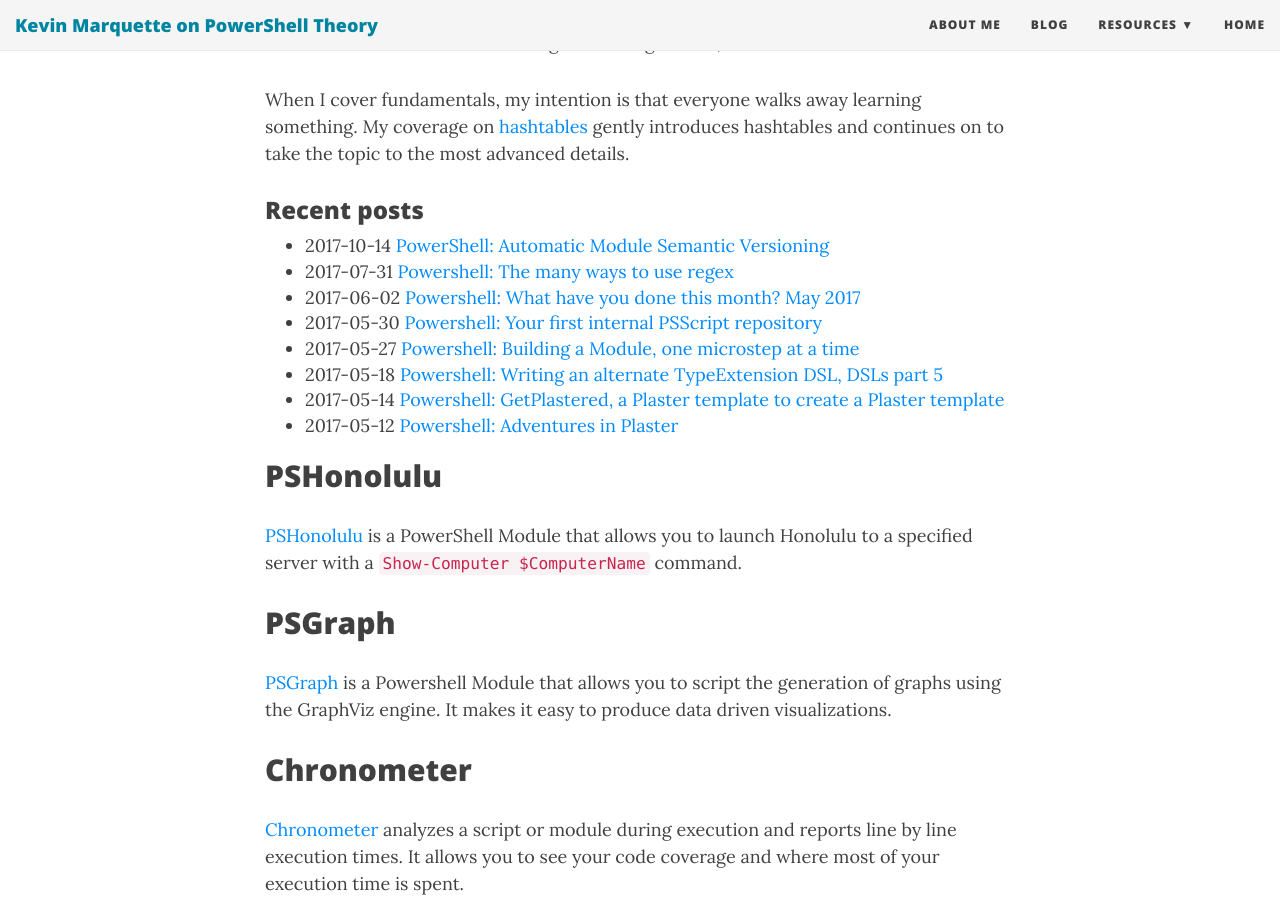
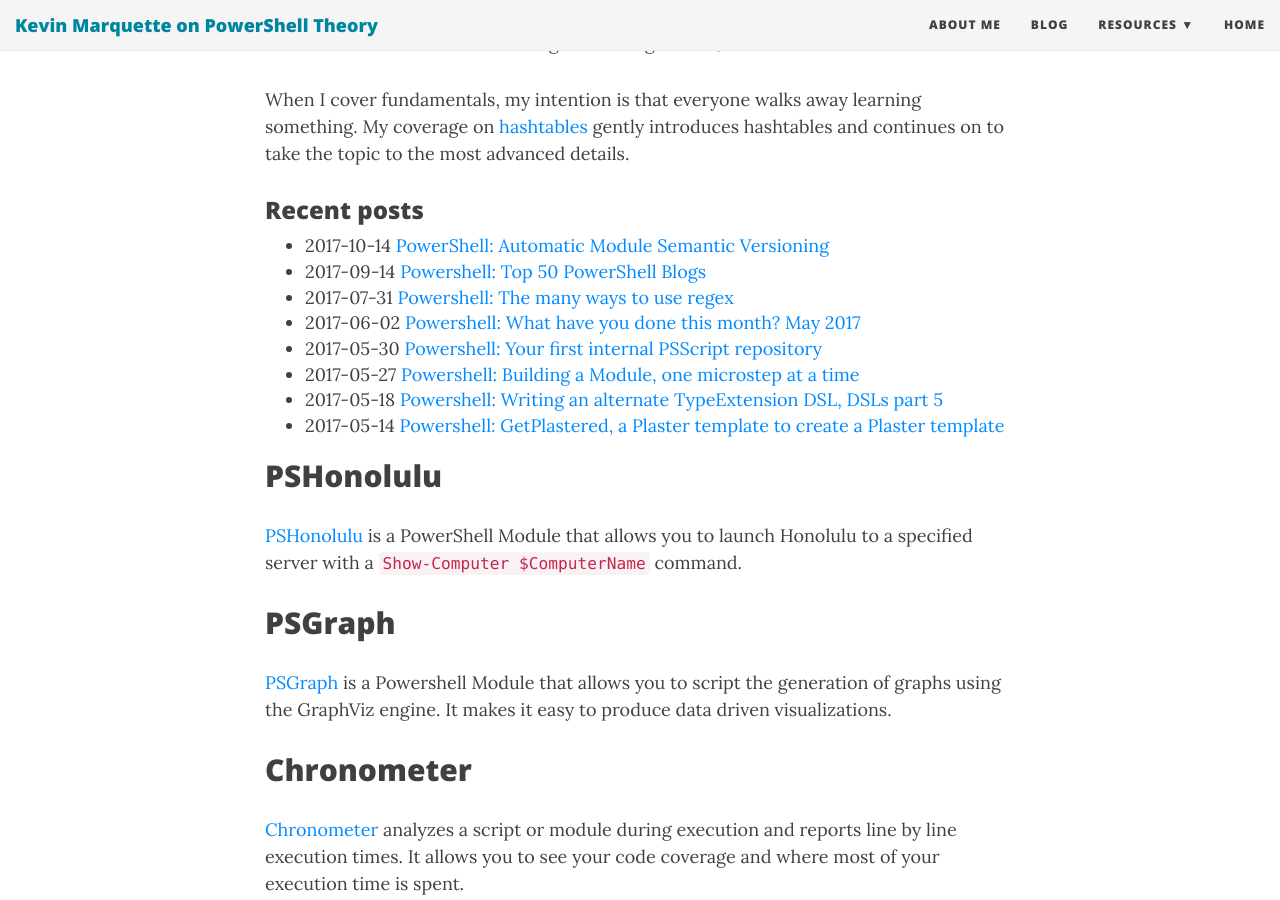
Before and after one commit to KevinMarquette/kevinmarquette.github.io, a Jekyll site: the page built from index.md, in a window 1280 px wide and 900 px high, scrolled down 587 px. Built offline with Jekyll 4.4.1, drawn with Linux system fonts in a browser that asks for light colours; nearby versions of some CDN libraries.

Commit message:
Add Top 50 post

```diff
--- a/_includes/footer.html
+++ b/_includes/footer.html
@@ -12,8 +12,7 @@
               </span>
             </a>
           </li>
-          {% endif %}
-          {% if site.author.github and site.footer-links-active.github %}
+          {% endif %} {% if site.author.github and site.footer-links-active.github %}
           <li>
             <a href="https://github.com/{{ site.author.github }}" title="GitHub">
               <span class="fa-stack fa-lg">
@@ -22,8 +21,7 @@
               </span>
             </a>
           </li>
-          {% endif %}
-		  {% if site.author.twitter and site.footer-links-active.twitter %}
+          {% endif %} {% if site.author.twitter and site.footer-links-active.twitter %}
           <li>
             <a href="https://twitter.com/{{ site.author.twitter }}" title="Twitter">
               <span class="fa-stack fa-lg">
@@ -32,8 +30,7 @@
               </span>
             </a>
           </li>
-          {% endif %}
-		  {% if site.author.email and site.footer-links-active.email %}
+          {% endif %} {% if site.author.email and site.footer-links-active.email %}
           <li>
             <a href="mailto:{{ site.author.email }}" title="Email me">
               <span class="fa-stack fa-lg">
@@ -42,8 +39,7 @@
               </span>
             </a>
           </li>
-          {% endif %}
-		  {% if site.author.linkedin and site.footer-links-active.linkedin %}
+          {% endif %} {% if site.author.linkedin and site.footer-links-active.linkedin %}
           <li>
             <a href="https://linkedin.com/in/{{ site.author.linkedin }}" title="LinkedIn">
               <span class="fa-stack fa-lg">
@@ -52,8 +48,7 @@
               </span>
             </a>
           </li>
-          {% endif %}
-		  {% if site.author.xing and site.footer-links-active.xing %}
+          {% endif %} {% if site.author.xing and site.footer-links-active.xing %}
           <li>
             <a href="https://www.xing.com/profile/{{ site.author.xing }}" title="Xing">
               <span class="fa-stack fa-lg">
@@ -62,8 +57,7 @@
               </span>
             </a>
           </li>
-          {% endif %}
-		  {% if site.author.stackoverflow and site.footer-links-active.stackoverflow %}
+          {% endif %} {% if site.author.stackoverflow and site.footer-links-active.stackoverflow %}
           <li>
             <a href="https://stackoverflow.com/users/{{ site.author.stackoverflow }}" title="StackOverflow">
               <span class="fa-stack fa-lg">
@@ -72,8 +66,7 @@
               </span>
             </a>
           </li>
-          {% endif %}
-      {% if site.author.instagram and site.footer-links-active.instagram %}
+          {% endif %} {% if site.author.instagram and site.footer-links-active.instagram %}
           <li>
             <a href="https://www.instagram.com/{{ site.author.instagram }}" title="Instagram">
               <span class="fa-stack fa-lg">
@@ -82,8 +75,7 @@
               </span>
             </a>
           </li>
-          {% endif %}
-      {% if site.author.youtube and site.footer-links-active.youtube %}
+          {% endif %} {% if site.author.youtube and site.footer-links-active.youtube %}
           <li>
             <a href="https://www.youtube.com/{{ site.author.youtube }}" title="YouTube">
               <span class="fa-stack fa-lg">
@@ -92,8 +84,7 @@
               </span>
             </a>
           </li>
-      {% endif %}
-		  {% if site.footer-links-active.rss %}
+          {% endif %} {% if site.footer-links-active.rss %}
           <li>
             <a href="{{ '/feed.xml' | prepend: site.baseurl }}" title="RSS">
               <span class="fa-stack fa-lg">
@@ -104,18 +95,18 @@
           </li>
           {% endif %}
           <li>
-          </li>
-          <a href='http://www.planetpowershell.com/' style="border: 0;" >
+            <a href='http://www.planetpowershell.com/' style="border: 0;">
               <img height="45" src='{{ site.url }}/img/planetpowershell-featured-badge.png' />
             </a>
+          </li>
+          <li>
+            <a href='http://blog.feedspot.com/powershell_blogs/' style="border: 0;">
+              <img height="45" src='https://blog-cdn.feedspot.com/wp-content/uploads/2017/04/powershell-50-transparent_216px.png' />
+            </a>
+          </li>
         </ul>
         <p class="copyright text-muted">
-		  Ⓒ{{ site.author.name }}
-		  &nbsp;&bull;&nbsp;
-		  {{ site.time | date: '%Y' }}
-
-		  {% if site.url-pretty %}
-		  &nbsp;&bull;&nbsp;
+          Ⓒ{{ site.author.name }} &nbsp;&bull;&nbsp; {{ site.time | date: '%Y' }} {% if site.url-pretty %} &nbsp;&bull;&nbsp;
           <a href="{{ site.url }}">{{ site.url-pretty }}</a>
           {% endif %}
         </p>
--- a/_includes/recent-posts.md
+++ b/_includes/recent-posts.md
@@ -1,8 +1,8 @@
 * 2017-10-14 [PowerShell: Automatic Module Semantic Versioning](/2017-10-14-Powershell-module-semantec-version/?utm_source=blog&utm_medium=blog&utm_content=recent)
+* 2017-09-14 [Powershell: Top 50 PowerShell Blogs](/2017-09-14-Powershell-top50/?utm_source=blog&utm_medium=blog&utm_content=recent)
 * 2017-07-31 [Powershell: The many ways to use regex](/2017-07-31-Powershell-regex-regular-expression/?utm_source=blog&utm_medium=blog&utm_content=recent)
 * 2017-06-02 [Powershell: What have you done this month? May 2017](/2017-06-02-Powershell-last-month/?utm_source=blog&utm_medium=blog&utm_content=recent)
 * 2017-05-30 [Powershell: Your first internal PSScript repository](/2017-05-30-Powershell-your-first-PSScript-repository/?utm_source=blog&utm_medium=blog&utm_content=recent)
 * 2017-05-27 [Powershell: Building a Module, one microstep at a time](/2017-05-27-Powershell-module-building-basics/?utm_source=blog&utm_medium=blog&utm_content=recent)
 * 2017-05-18 [Powershell: Writing an alternate TypeExtension DSL, DSLs part 5](/2017-05-18-Powershell-TypeExtension-DSL-part-5/?utm_source=blog&utm_medium=blog&utm_content=recent)
 * 2017-05-14 [Powershell: GetPlastered, a Plaster template to create a Plaster template](/2017-05-14-Powershell-Plaster-GetPlastered-template/?utm_source=blog&utm_medium=blog&utm_content=recent)
-* 2017-05-12 [Powershell: Adventures in Plaster](/2017-05-12-Powershell-Plaster-adventures-in/?utm_source=blog&utm_medium=blog&utm_content=recent)
```
Also changed, not shown: _posts/2017-09-14-Powershell-top50.md (added, +8 -0 lines), tags.md (+1 -0 lines). Lines whose indentation alone changed are shown as unchanged.
